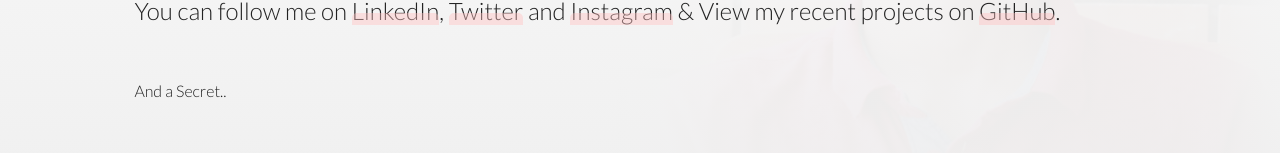
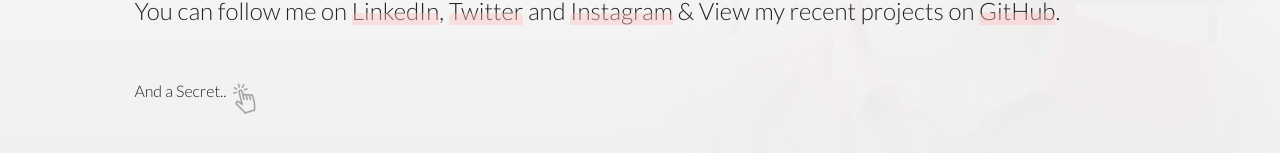
Before and after one commit to AhamedR/portfolio-ahamed, a Next.js app: page / in a window 1280 px wide. Shown: the part 437-590 px from the top of the page. Built offline with nearby package versions, Linux system fonts and the light colour scheme; no server answers.

Commit message:
feat: Click icon added to secret

```diff
--- a/pages/index.js
+++ b/pages/index.js
@@ -1,4 +1,5 @@
 import Head from 'next/head'
+import Image from 'next/image'
 import { useEffect, useState } from 'react'
 import styles from '../styles/portfolio.module.scss'
 
@@ -68,6 +69,14 @@ const Portfolio = () => {
               onClick={() => setShowSecret(!showSecret)}
             >
               And a Secret..
+              <div>
+                <Image
+                  src='/click.gif'
+                  width='60'
+                  height='50'
+                  quality='50'
+                />
+              </div>
             </button>
             <span reveal={showSecret.toString()} className={styles.landingSecretMessage}>
               On my spare time, I Work as a Stunt double for Spider Man 🙈
--- a/styles/portfolio.module.scss
+++ b/styles/portfolio.module.scss
@@ -144,6 +144,7 @@
       font-size: $secondary-font-2;
 
       &Reveal {
+        position: relative;
         color: var(--primary-font-color);
         font-family: 'Lato', 'Work Sans', sans-serif;
         font-size: $secondary-font-2;
@@ -154,6 +155,20 @@
         padding: 0;
         outline: none;
         cursor: pointer;
+
+        & > div {
+          position: absolute;
+          right: -3rem;
+          top: -.5rem;
+
+          transition: all .5s ease;
+        }
+
+        &:hover {
+          & > div {
+            opacity: 0;
+          }
+        }
       }
 
       &Message {
```
Also changed, not shown: public/click.gif (added).
